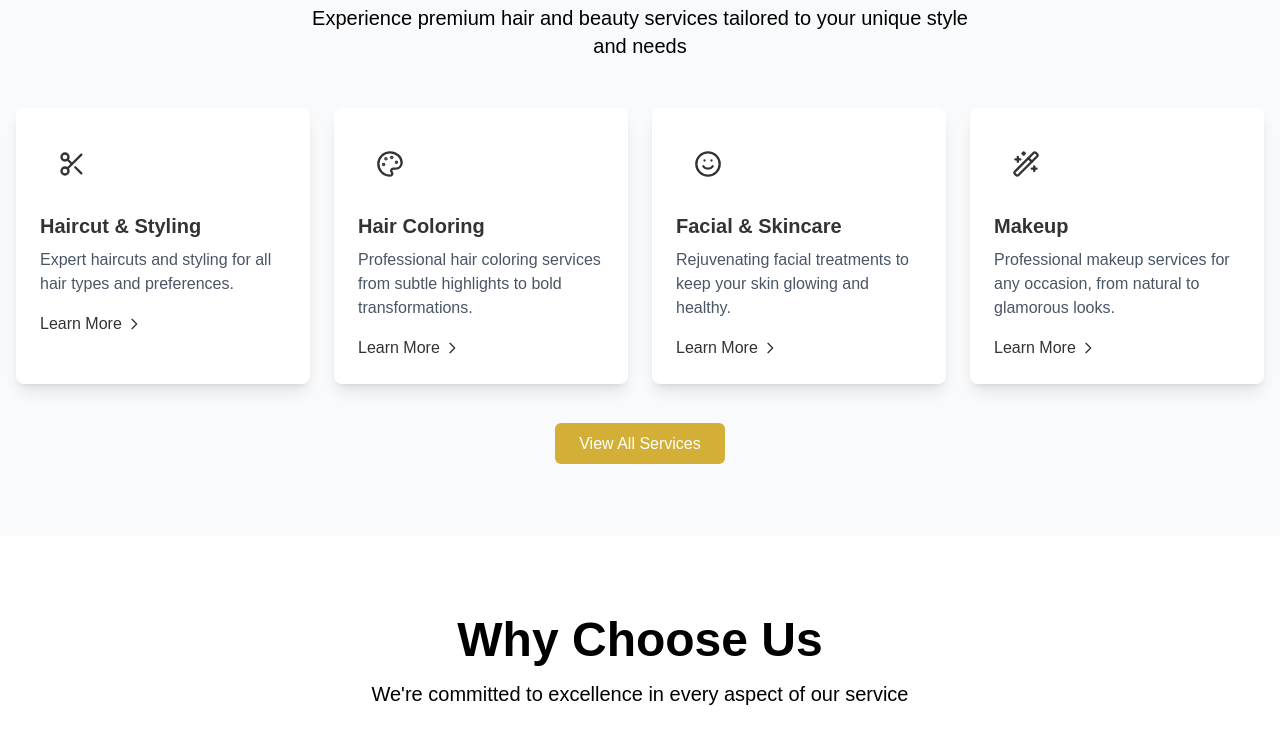
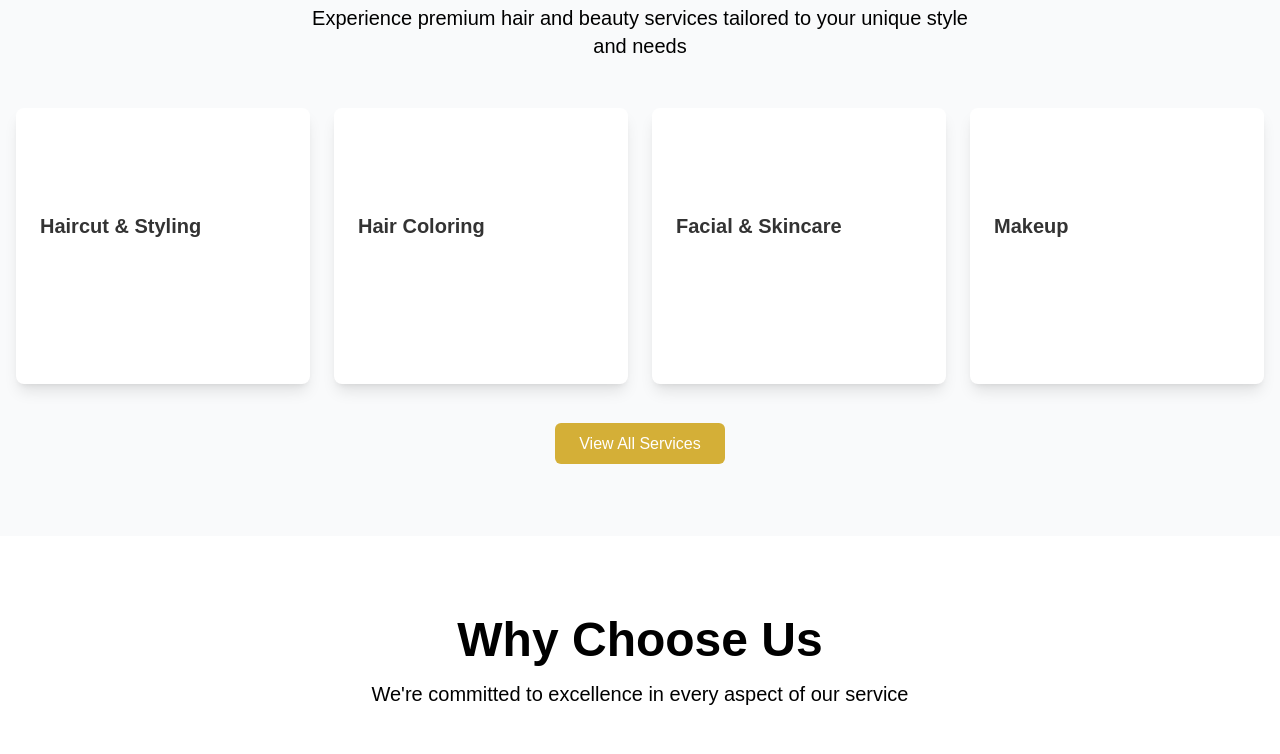
Before and after one commit to ranishraj007/MangpahanSalon, a React (Vite) app: page / in a window 1280 px wide. Shown: the part 2000-2754 px from the top of the page. Built offline with nearby package versions, Linux system fonts and the light colour scheme.

Commit message:
color changed in cards for homepage

```diff
--- a/src/components/ServiceCard.jsx
+++ b/src/components/ServiceCard.jsx
@@ -25,16 +25,16 @@ const ServiceCard = ({ icon, title, description, link = "/services" }) => {
       viewport={{ once: true }}
       transition={{ duration: 0.5 }}
     >
-      <div className="bg-primary/10 dark:bg-primary/20 w-16 h-16 rounded-full flex items-center justify-center mb-4 text-primary">
+      <div className="w-16 h-16 rounded-full flex items-center justify-center mb-4 text-white">
         <IconComponent size={28} />
       </div>
       <h3 className="text-xl font-bold mb-2 text-secondary dark:text-gray-200">
         {title}
       </h3>
-      <p className="text-gray-600 dark:text-gray-400 mb-4">{description}</p>
+      <p className="text-white mb-4">{description}</p>
       <Link
         to={link}
-        className="text-primary font-medium hover:underline inline-flex items-center"
+        className="text-white font-medium hover:underline inline-flex items-center"
       >
         Learn More
         <svg
@@ -42,7 +42,7 @@ const ServiceCard = ({ icon, title, description, link = "/services" }) => {
           className="h-4 w-4 ml-1"
           fill="none"
           viewBox="0 0 24 24"
-          stroke="currentColor"
+          stroke="white"
         >
           <path
             strokeLinecap="round"
--- a/src/components/TestimonialCard.jsx
+++ b/src/components/TestimonialCard.jsx
@@ -11,7 +11,7 @@ const iconMap = {
   gem: Gem,
 };
 
-const ServiceCard = ({ icon, title, description, link = "/services" }) => {
+const ServiceCard = ({ icon, title, quote, name }) => {
   const IconComponent =
     typeof icon === "string" ? iconMap[icon] || Scissors : icon;
 
@@ -24,14 +24,11 @@ const ServiceCard = ({ icon, title, description, link = "/services" }) => {
       viewport={{ once: true }}
       transition={{ duration: 0.5 }}
     >
-      <div className="bg-primary/10 dark:bg-primary/20 w-16 h-16 rounded-full flex items-center justify-center mb-4 text-primary">
-        {/* <IconComponent size={28} /> */}
-      </div>
       <h3 className="text-xl font-bold mb-2 text-white">
-        {title}
+        {name}
       </h3>
-      <p className="text-white mb-4">{description}</p>
-      <Link
+      <p className="text-white mb-4">"{quote}"</p>
+      {/* <Link
         to={link}
         className="text-white font-medium hover:underline inline-flex items-center"
       >
@@ -50,7 +47,7 @@ const ServiceCard = ({ icon, title, description, link = "/services" }) => {
             d="M9 5l7 7-7 7"
           />
         </svg>
-      </Link>
+      </Link> */}
     </motion.div>
   );
 };
```
